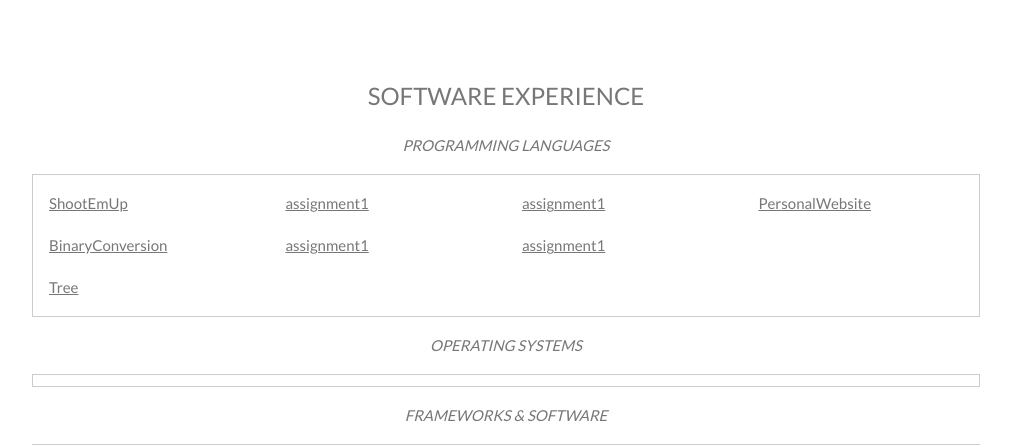
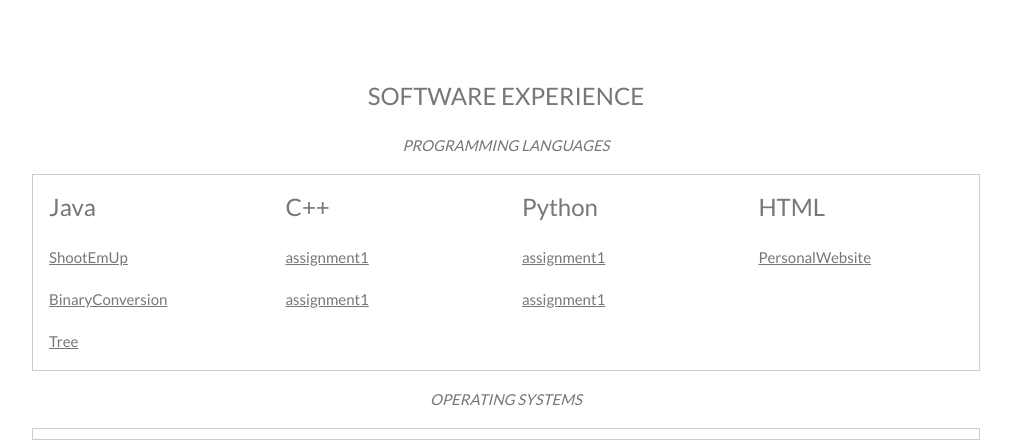
Before and after one commit to timmyglynn16/timmyglynnv3.github.io, a PHP site: page /software in a window 1280 px wide. Shown: the part 800-1245 px from the top of the page, without its empty margins (134-1145 px from the left). Run offline with PHP 8.4, Linux system fonts and the light colour scheme; some libraries are stand-ins or nearby versions.

Commit message:
update labels

```diff
--- a/software/index.html
+++ b/software/index.html
@@ -108,23 +108,27 @@ body, html {
 
           <div class="w3-row w3-border">
             <div class="w3-quarter w3-container">
-              <h2><i class="devicon-java-plain-wordmark" ></i></h2>
+              <h2><i class="devicon-java-plain" ></i></h2>
+              <h3>Java</h3>
               <a href="https://github.com/timmyglynnv3/jds-assignments"><p>ShootEmUp</p></a>
               <a href="https://github.com/timmyglynnv3/jds-assignments"><p>BinaryConversion</p></a>
               <a href="https://github.com/timmyglynnv3/jds-assignments"><p>Tree</p></a>
             </div>
             <div class="w3-quarter w3-container">
-              <h2><i class="devicon-cplusplus-plain-wordmark" ></i></h2>
+              <h2><i class="devicon-cplusplus-plain" ></i></h2>
+              <h3>C++</h3>
               <a href="https://timmyglynnv3.github.io/software/"><p>assignment1</p></a>
               <a href="https://timmyglynnv3.github.io/software/"><p>assignment1</p></a>
             </div>
             <div class="w3-quarter w3-container">
-              <h2><i class="devicon-python-plain-wordmark" ></i></h2>
+              <h2><i class="devicon-python-plain" ></i></h2>
+              <h3>Python</h3>
               <a href="https://timmyglynnv3.github.io/software/"><p>assignment1</p></a>
               <a href="https://timmyglynnv3.github.io/software/"><p>assignment1</p></a>
             </div>
             <div class="w3-quarter w3-container">
-              <h2><i class="devicon-html5-plain-wordmark" ></i></h2>
+              <h2><i class="devicon-html5-plain" ></i></h2>
+              <h3>HTML</h3>
               <a href="https://github.com/timmyglynnv3/timmyglynnv3.github.io"><p>PersonalWebsite</p></a>
             </div>
             </div>
--- a/software/softmain.css
+++ b/software/softmain.css
@@ -1,16 +1,16 @@
-.devicon-java-plain-wordmark {
+.devicon-java-plain {
   font-size: 7rem
   }
 
-.devicon-cplusplus-plain-wordmark {
+.devicon-cplusplus-plain {
   font-size: 7rem
   }
 
-.devicon-python-plain-wordmark {
+.devicon-python-plain {
   font-size: 7rem
   }
 
-.devicon-html5-plain-wordmark {
+.devicon-html5-plain {
   font-size: 7rem
   }
 
```
